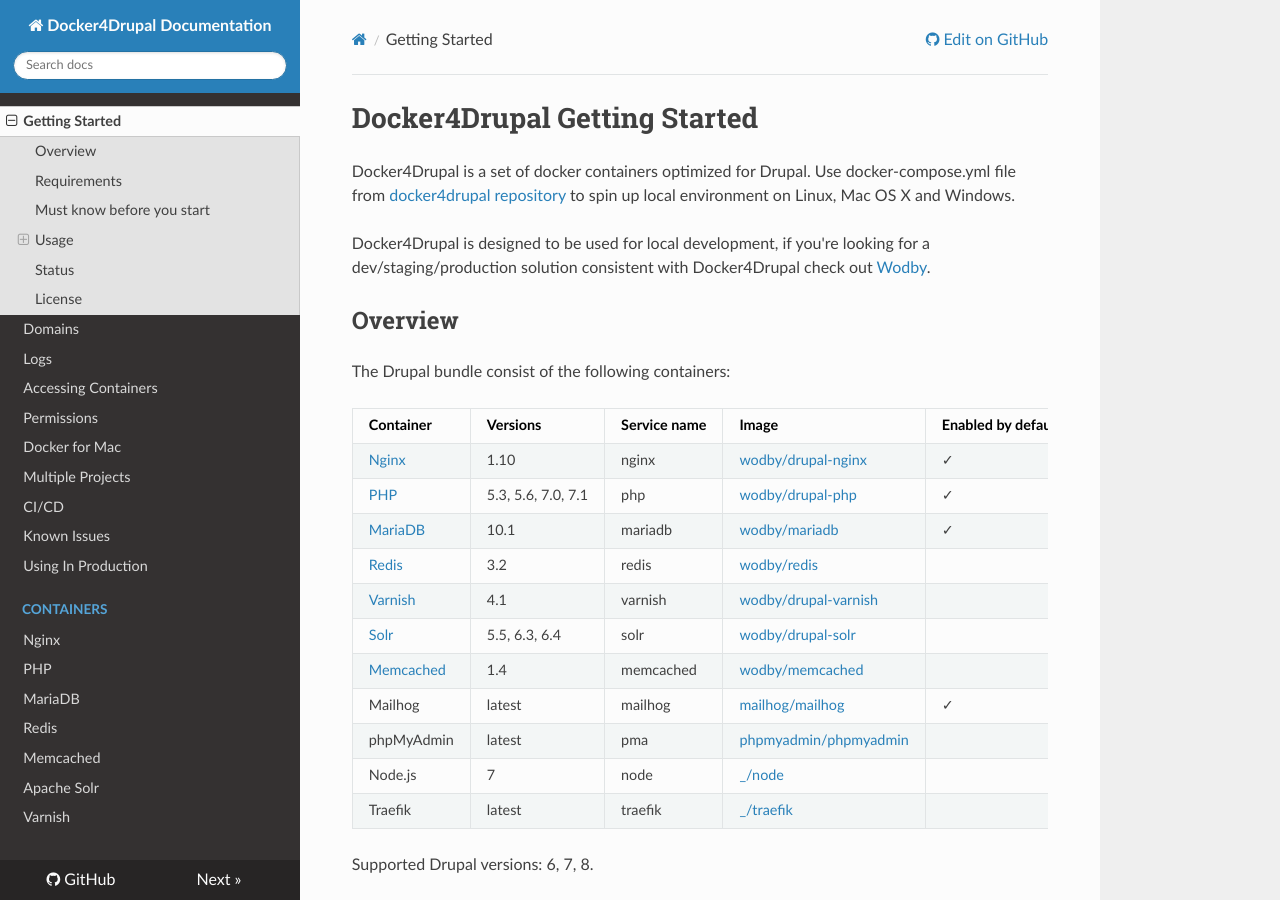
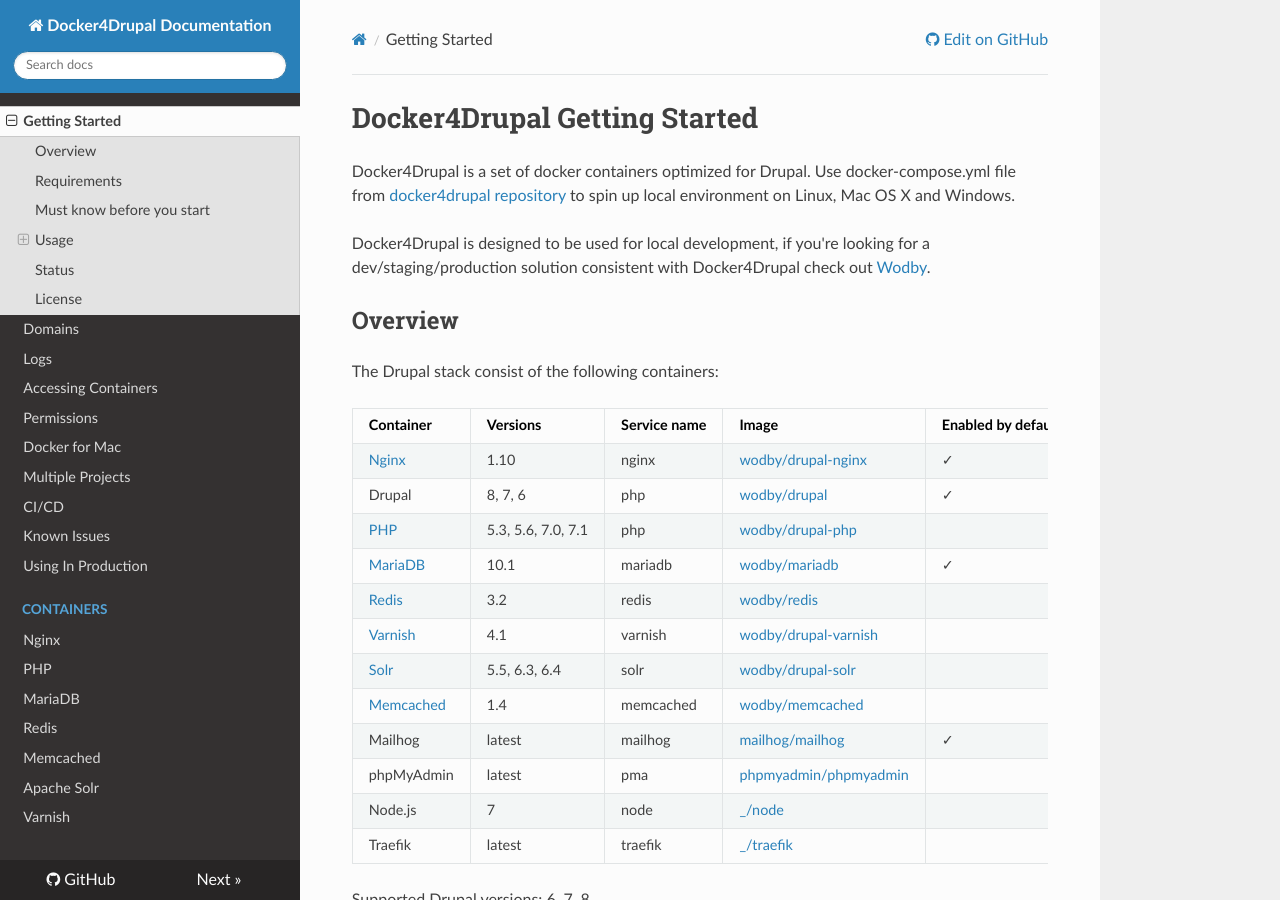
Before and after one commit to wodby/docker4drupal, an MkDocs documentation site: the page built from docs/index.md, in a window 1280 px wide and 900 px high. Built offline with MkDocs 1.6.1, drawn with Linux system fonts in a browser that asks for light colours; nearby versions of some CDN libraries; old or Windows-style settings are respelled for this version of MkDocs.

Commit message:
Update stack info [skip ci]

```diff
--- a/docs/index.md
+++ b/docs/index.md
@@ -6,9 +6,10 @@
 
 ## Overview
 
-The Drupal bundle consist of the following containers:
+The Drupal stack consist of the following containers:
 
 [wodby/drupal-nginx]: https://github.com/wodby/drupal-nginx
+[wodby/drupal]: https://github.com/wodby/drupal
 [wodby/drupal-php]: https://github.com/wodby/drupal-php
 [wodby/mariadb]: https://github.com/wodby/mariadb
 [wodby/redis]: https://github.com/wodby/redis
@@ -23,7 +24,8 @@
 | Container | Versions | Service name | Image | Enabled by default |
 | --------- | -------- | ------------ | ----- | ------------------ |
 | [Nginx](containers/nginx.md)         | 1.10               | nginx     | [wodby/drupal-nginx]    | ✓ |
-| [PHP](containers/php.md)             | 5.3, 5.6, 7.0, 7.1 | php       | [wodby/drupal-php]      | ✓ |
+| Drupal                               | 8, 7, 6            | php       | [wodby/drupal]          | ✓ |
+| [PHP](containers/php.md)             | 5.3, 5.6, 7.0, 7.1 | php       | [wodby/drupal-php]      |   |
 | [MariaDB](containers/mariadb.md)     | 10.1               | mariadb   | [wodby/mariadb]         | ✓ |
 | [Redis](containers/redis.md)         | 3.2                | redis     | [wodby/redis]           |   |
 | [Varnish](containers/varnish.md)     | 4.1                | varnish   | [wodby/drupal-varnish]  |   |
```
Also changed, not shown: README.md (+5 -3 lines).
